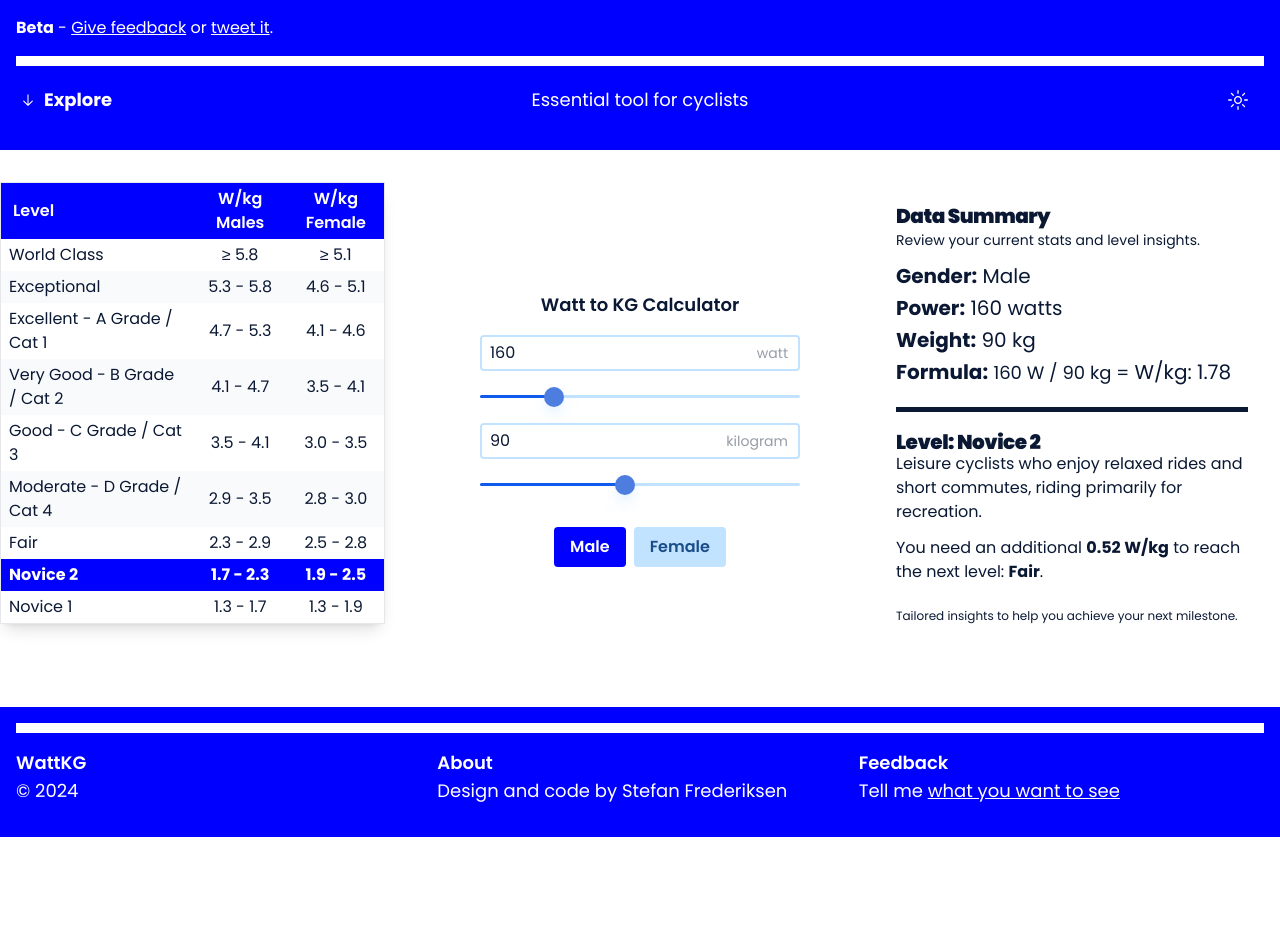
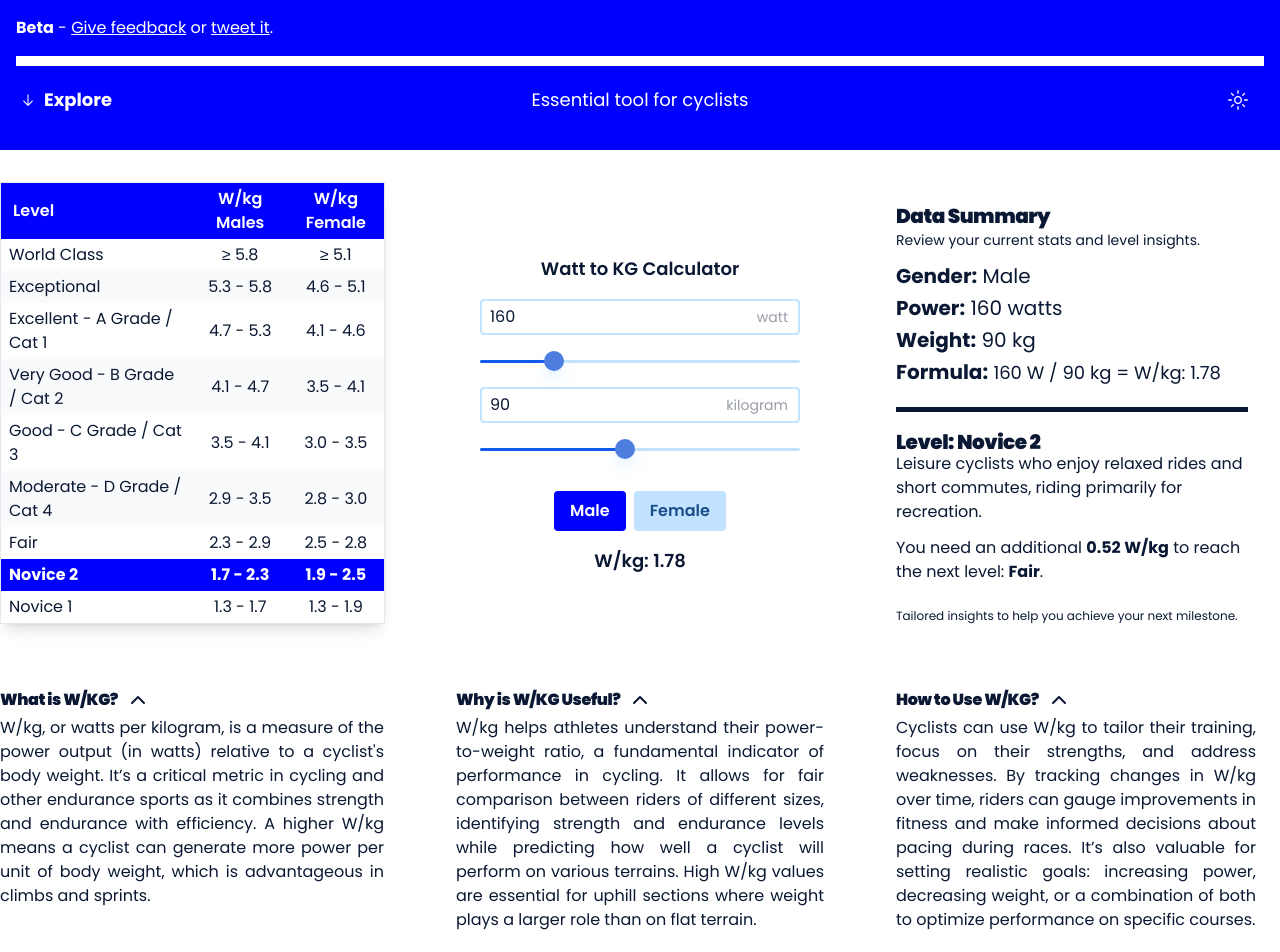
Before and after one commit to Roysignaler/wkg, a Next.js app: page / in a window 1280 px wide. Shown: the top 952 px of the page. Before the commit the page ends 837 px from the top, so only its background shows below. Built offline with nearby package versions, Linux system fonts and the light colour scheme.

Commit message:
Adding some more features and fies.

```diff
--- a/src/app/components/DataSummaryCard.tsx
+++ b/src/app/components/DataSummaryCard.tsx
@@ -55,9 +55,8 @@ export default function DataSummaryCard({
           <p>
             <strong>Formula:</strong>{" "}
             <span className="text-lg">
-              {watts} W / {kg} kg =
-            </span>{" "}
-            {result}
+              {watts} W / {kg} kg = {result}
+            </span>
           </p>
         </div>
 
--- a/src/app/components/Footer.tsx
+++ b/src/app/components/Footer.tsx
@@ -13,20 +13,21 @@ export default function Footer({ isWarmTheme, toggleTheme }: FooterProps) {
       } text-white`}
     >
       <div className="max-w-screen-xl mx-auto border-b-[10px] border-white"></div>
-      <div className="grid grid-cols-1 sm:grid-cols-1 md:grid-cols-3 gap-4 max-w-screen-xl mx-auto py-4 text-lg">
+
+      <div className="grid grid-cols-3 gap-4 max-w-screen-xl mx-auto py-4 text-lg">
         <div className="flex md:justify-start items-start">
           <div>
             <h2 className="text-lg font-semibold">WattKG</h2>
             <p>© 2024</p>
           </div>
         </div>
-        <div className="flex md:justify-start items-start">
+        <div className="flex lg:justify-center items-start">
           <div>
             <h2 className="text-lg font-semibold">About</h2>
             <p>Design and code by Stefan Frederiksen</p>
           </div>
         </div>
-        <div className="flex md:justify-start items-start">
+        <div className="flex lg:justify-end items-start">
           <div>
             <h2 className="text-lg font-semibold">Feedback</h2>
             <p>
--- a/src/app/components/Header.tsx
+++ b/src/app/components/Header.tsx
@@ -42,12 +42,12 @@ export default function Header({ isWarmTheme, toggleTheme }: HeaderProps) {
             <ArrowDownIcon /> <strong className="md:text-lg">Explore</strong>
           </Button>
         </div>
-        <div className="flex justify-center items-center text-center">
+        <div className="flex justify-center items-center text-center md:text-lg text-base">
           <p>Essential tool for cyclists</p>
         </div>
         <div className="flex justify-end items-center">
           <button onClick={toggleTheme} className="px-4 py-2 rounded">
-            <SunIcon className="md:w-5 md:h-5" />
+            <SunIcon className="w-5 h-5" />
           </button>
         </div>
       </div>
--- /dev/null
+++ b/src/app/components/InformationCards.tsx
@@ -0,0 +1,128 @@
+// components/InformationCards.tsx
+
+import { useState, useEffect } from "react";
+import { Card, CardContent, CardHeader, CardTitle } from "@/components/ui/card";
+import { ChevronDown } from "lucide-react";
+
+interface InfoSectionProps {
+  isWarmTheme: boolean;
+  toggleTheme: () => void;
+}
+
+export default function InfoSection({
+  isWarmTheme,
+  toggleTheme,
+}: InfoSectionProps) {
+  const [isVisible, setIsVisible] = useState({
+    whatIsWkg: false,
+    whyIsWkgUseful: false,
+    howToUseWkg: false,
+  });
+
+  // Check screen size on component mount
+  useEffect(() => {
+    const isLargeScreen = window.innerWidth >= 1024;
+    setIsVisible({
+      whatIsWkg: isLargeScreen,
+      whyIsWkgUseful: isLargeScreen,
+      howToUseWkg: isLargeScreen,
+    });
+  }, []);
+
+  const toggleVisibility = (key: keyof typeof isVisible) => {
+    setIsVisible((prev) => ({
+      ...prev,
+      [key]: !prev[key],
+    }));
+  };
+
+  return (
+    <>
+      <Card>
+        <CardHeader className="lg:pl-0 pb-1">
+          <CardTitle
+            onClick={() => toggleVisibility("whatIsWkg")}
+            className="flex items-center cursor-pointer"
+          >
+            <strong>What is W/KG? </strong>
+            <ChevronDown
+              className={`ml-2 transform ${
+                isVisible.whatIsWkg ? "rotate-180" : ""
+              }`}
+            />
+          </CardTitle>
+        </CardHeader>
+        {isVisible.whatIsWkg && (
+          <CardContent className="lg:pl-0 lg:pr-8">
+            <p className="text-justify">
+              W/kg, or watts per kilogram, is a measure of the power output (in
+              watts) relative to a cyclist's body weight. It’s a critical metric
+              in cycling and other endurance sports as it combines strength and
+              endurance with efficiency. A higher W/kg means a cyclist can
+              generate more power per unit of body weight, which is advantageous
+              in climbs and sprints.
+            </p>
+          </CardContent>
+        )}
+      </Card>
+
+      <Card>
+        <CardHeader className="pb-1">
+          <CardTitle
+            onClick={() => toggleVisibility("whyIsWkgUseful")}
+            className="flex items-center cursor-pointer"
+          >
+            <strong>Why is W/KG Useful? </strong>
+            <ChevronDown
+              className={`ml-2 transform ${
+                isVisible.whyIsWkgUseful ? "rotate-180" : ""
+              }`}
+            />
+          </CardTitle>
+        </CardHeader>
+        {isVisible.whyIsWkgUseful && (
+          <CardContent>
+            <p className="text-justify">
+              W/kg helps athletes understand their power-to-weight ratio, a
+              fundamental indicator of performance in cycling. It allows for
+              fair comparison between riders of different sizes, identifying
+              strength and endurance levels while predicting how well a cyclist
+              will perform on various terrains. High W/kg values are essential
+              for uphill sections where weight plays a larger role than on flat
+              terrain.
+            </p>
+          </CardContent>
+        )}
+      </Card>
+
+      <Card>
+        <CardHeader className="pb-1 lg:pl-8">
+          <CardTitle
+            onClick={() => toggleVisibility("howToUseWkg")}
+            className="flex items-center cursor-pointer"
+          >
+            <strong>How to Use W/KG? </strong>
+            <ChevronDown
+              className={`ml-2 transform ${
+                isVisible.howToUseWkg ? "rotate-180" : ""
+              }`}
+            />
+          </CardTitle>
+        </CardHeader>
+        {isVisible.howToUseWkg && (
+          <CardContent className="lg:pl-8">
+            <p className="text-justify">
+              Cyclists can use W/kg to tailor their training, focus on their
+              strengths, and address weaknesses. By tracking changes in W/kg
+              over time, riders can gauge improvements in fitness and make
+              informed decisions about pacing during races. It’s also valuable
+              for setting realistic goals: increasing power, decreasing weight,
+              or a combination of both to optimize performance on specific
+              courses.
+            </p>
+          </CardContent>
+        )}
+      </Card>
+    </>
+  );
+}
--- a/src/app/components/WattToKgCalculator.tsx
+++ b/src/app/components/WattToKgCalculator.tsx
@@ -111,20 +111,15 @@ export default function WattToKgCalculator({
       />
 
       {/* Result displayed here on mobile */}
-      {isMobile && result && (
+      {result && (
         <>
-          <p className="mt-4 text-sm text-gray-700">{result}</p>
-          <button
-            onClick={() => {
-              const summarySection = document.getElementById("summary");
-              if (summarySection) {
-                summarySection.scrollIntoView({ behavior: "smooth" });
-              }
-            }}
-            className="mt-4 px-4 py-2 rounded bg-blue-500 text-white"
+          <p
+            className={`${
+              isWarmTheme ? "text-[#F94807]" : "text-[#0A1833]"
+            } text-lg font-semibold`}
           >
-            Explore Results
-          </button>
+            {result}
+          </p>
         </>
       )}
     </div>
--- a/src/app/page.tsx
+++ b/src/app/page.tsx
@@ -8,6 +8,7 @@ import DataSummaryCard from "./components/DataSummaryCard";
 import Header from "./components/Header";
 import Footer from "./components/Footer";
 import { levels } from "@/components/data/levelsData";
+import InfoSection from "./components/InformationCards";
 
 export default function Home() {
   const [isWarmTheme, setIsWarmTheme] = useState(false);
@@ -40,7 +41,6 @@ export default function Home() {
 
       if (wpk >= level.min && (level.max === undefined || wpk < level.max)) {
         current = level;
-        // The next level would be the one with a higher minimum requirement than the current level
         next = selectedLevels[i - 1] || null;
         break;
       }
@@ -49,11 +49,14 @@ export default function Home() {
   })();
 
   return (
-    <div className="flex flex-col items-center min-h-screen">
+    <div className="flex flex-col min-h-screen">
+      {/* Fixed Header */}
       <Header isWarmTheme={isWarmTheme} toggleTheme={toggleTheme} />
 
-      {/* Center - Use the WattToKgCalculator component */}
-      <main className="flex-grow grid grid-cols-1 sm:grid-cols-1 md:grid-cols-1 lg:grid-cols-3 gap-4 w-full max-w-screen-xl mx-auto py-4">
+      {/* Main Content Area */}
+      <main className="flex-grow overflow-y-auto w-full max-w-screen-xl mx-auto py-4 ">
+        {/* WattToKgCalculator component */}
+        <section className="grid grid-cols-1 sm:grid-cols-1 md:grid-cols-1 lg:grid-cols-3 gap-4 pb-0">
           <div className="order-1 md:order-1 lg:order-2 p-0 py-4 flex justify-center items-center">
             <WattToKgCalculator
               isWarmTheme={isWarmTheme}
@@ -68,8 +71,8 @@ export default function Home() {
             />
           </div>
 
-        {/* Left side - Use the watt-per-kilo-table component */}
-        <div className="order-2 md:order-2 lg:order-1 p-0 py-4 px-0 flex lg:justify-start justify-center items-start lg:h-[525px] overflow-y-auto">
+          {/* Left side - CyclingPerformanceTable component */}
+          <div className="order-2 md:order-2 lg:order-1 p-0 py-4 px-0 flex lg:justify-start justify-center items-start overflow-y-auto">
             <CyclingPerformanceTable
               isWarmTheme={isWarmTheme}
               result={wpk}
@@ -77,11 +80,11 @@ export default function Home() {
             />
           </div>
 
-        {/* Right side - Use the DataSummaryCard component */}
+          {/* Right side - DataSummaryCard component */}
           <div
             className={`order-3 md:order-3 lg:order-3 p-0 py-4 flex items-start lg:justify-start justify-center text-xl ${
               isWarmTheme ? "text-[#F94807]" : "text-[#0A1833]"
-          } lg:h-[525px] overflow-y-auto`}
+            } overflow-y-auto`}
           >
             <DataSummaryCard
               isWarmTheme={isWarmTheme}
@@ -94,8 +97,19 @@ export default function Home() {
               wpk={wpk}
             />
           </div>
+        </section>
+
+        {/* InfoSection component */}
+        <section
+          className={`grid grid-cols-1 sm:grid-cols-1 md:grid-cols-1 lg:grid-cols-3 gap-4 py-4 pt-0 ${
+            isWarmTheme ? "text-[#F94807]" : "text-[#0A1833]"
+          }`}
+        >
+          <InfoSection isWarmTheme={isWarmTheme} toggleTheme={toggleTheme} />
+        </section>
       </main>
 
+      {/* Sticky Footer */}
       <Footer isWarmTheme={isWarmTheme} toggleTheme={toggleTheme} />
     </div>
   );
```
Also changed, not shown: src/components/data/levelsData.tsx (+7 -7 lines). Lines whose indentation alone changed are shown as unchanged.
